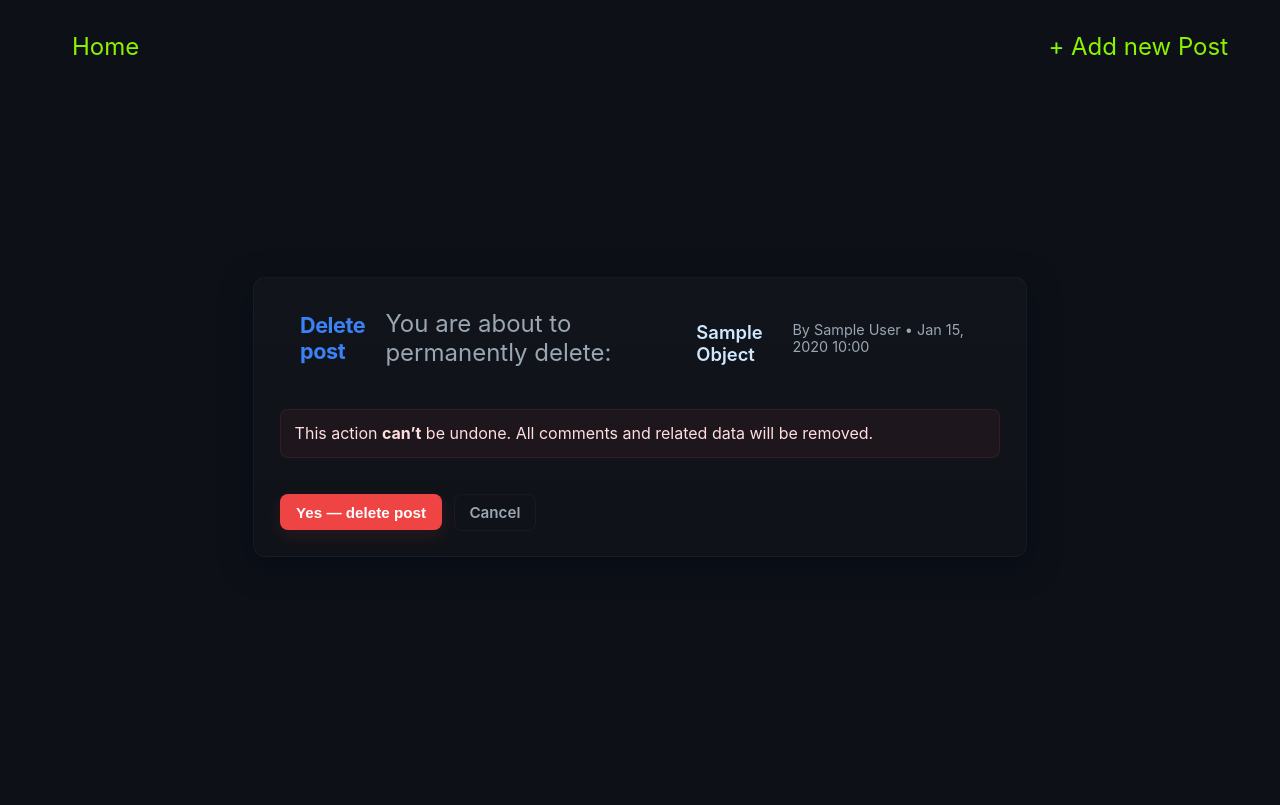
After one commit to peterkahumu/Blog_website-Django-Recap, a Django app: template templates/posts/delete_post.html in a window 1280 px wide. The commit adds this page. Run offline with Django 3.2, Linux system fonts and the light colour scheme; the template is opened without the code that fills it: most values are stand-ins (such as "Sample title", 1, 10 or a date in 2020).

Commit message:
feat: Delete functionality, test: implemented test for CRUD views, refactored existing ones for clarity

```diff
--- a/blogs/models.py
+++ b/blogs/models.py
@@ -17,6 +17,9 @@ class Post(models.Model):
     created_at = models.DateTimeField(auto_now_add=True)
     updated_at = models.DateTimeField(auto_now=True)
 
+    class Meta:
+        ordering = ['-created_at']
+
     def __str__(self):
         return self.title
 
--- a/blogs/urls.py
+++ b/blogs/urls.py
@@ -1,9 +1,10 @@
 from django.urls import path
-from .views import PostListView, PostDetailView, NewPostView, UpdatePostView
+from .views import PostListView, PostDetailView, NewPostView, UpdatePostView, DeletePostView
 
 urlpatterns = [
     path("", PostListView.as_view(), name="home"),
     path("post/<uuid:pk>/", PostDetailView.as_view(), name="post-detail"),
     path("post/new/", NewPostView.as_view(), name="new-post"),
     path("post/<uuid:pk>/edit/", UpdatePostView.as_view(), name="update-post"),
+    path("post/<uuid:pk>/delete/", DeletePostView.as_view(), name="delete-post"),
 ]
--- /dev/null
+++ b/static/css/delete.css
@@ -0,0 +1,137 @@
+/* delete.css - minimal, modern, accessible */
+:root {
+    --bg: #0d1117;
+    --card: #0f1720;
+    --muted: #9aa6b2;
+    --accent: #3b82f6;
+    --danger: #ef4444;
+    --ok: #10b981;
+    --glass: rgba(255, 255, 255, 0.03);
+}
+
+body {
+    background: var(--bg);
+    color: #e6edf3;
+    font-family: "Inter", system-ui, -apple-system, "Segoe UI", Roboto, "Helvetica Neue", Arial;
+    margin: 0;
+    padding: 2rem;
+    -webkit-font-smoothing: antialiased;
+}
+
+.del-wrap {
+    display: flex;
+    justify-content: center;
+    align-items: center;
+    min-height: calc(100vh - 120px);
+    padding: 1rem;
+}
+
+.card {
+    width: 100%;
+    max-width: 720px;
+    background: linear-gradient(180deg, rgba(255, 255, 255, 0.02), rgba(255, 255, 255, 0.01));
+    border-radius: 12px;
+    box-shadow: 0 8px 30px rgba(2, 6, 23, 0.6);
+    padding: 1.6rem;
+    border: 1px solid rgba(255, 255, 255, 0.03);
+}
+
+.card-head h1 {
+    margin: 0;
+    font-size: 1.35rem;
+    color: var(--accent);
+    letter-spacing: -0.02em;
+}
+
+.post-title {
+    margin: 0.6rem 0 0;
+    font-size: 1.15rem;
+    color: #cfe8ff;
+    font-weight: 600;
+}
+
+.muted {
+    color: var(--muted);
+    margin: 0.35rem 0;
+}
+
+.small {
+    font-size: 0.9rem;
+    color: var(--muted);
+}
+
+.card-body {
+    margin-top: 1.25rem;
+    display: flex;
+    flex-direction: column;
+    gap: 1rem;
+}
+
+.warn {
+    background: rgba(239, 68, 68, 0.06);
+    color: #ffdede;
+    padding: 0.85rem;
+    border-radius: 8px;
+    border: 1px solid rgba(239, 68, 68, 0.12);
+}
+
+.del-form {
+    display: flex;
+    gap: 0.75rem;
+    align-items: center;
+    margin-top: 0.25rem;
+}
+
+.btn {
+    display: inline-block;
+    padding: 0.6rem 1rem;
+    border-radius: 8px;
+    text-decoration: none;
+    font-weight: 600;
+    cursor: pointer;
+    border: none;
+    font-size: 0.95rem;
+}
+
+.btn-danger {
+    background: var(--danger);
+    color: white;
+    box-shadow: 0 6px 18px rgba(239, 68, 68, 0.12);
+}
+
+.btn-cancel {
+    background: transparent;
+    color: var(--muted);
+    border: 1px solid rgba(255, 255, 255, 0.04);
+    padding: 0.5rem 0.9rem;
+    border-radius: 8px;
+}
+
+.btn:hover {
+    transform: translateY(-1px);
+    transition: .12s ease;
+}
+
+.btn:active {
+    transform: translateY(0);
+}
+
+@media (max-width:640px) {
+    .card {
+        padding: 1rem;
+        border-radius: 10px;
+    }
+
+    .card-head h1 {
+        font-size: 1.1rem;
+    }
+
+    .del-form {
+        flex-direction: column;
+        align-items: stretch;
+    }
+
+    .btn {
+        width: 100%;
+    }
+}
--- a/templates/base.html
+++ b/templates/base.html
@@ -8,11 +8,12 @@
     <title>{% block title %} {% endblock title %}</title>
     <link href="https://fonts.googleapis.com/css?family=Source+Sans+Pro:400" rel="stylesheet">
     <link rel="stylesheet" href="{% static 'css/base.css' %}">
+    {% block extra_head %} {% endblock extra_head %}
 </head>
 
 <body>
     <header>
-        <a class="nav-left action" href="{% url 'home' %}">Django Blogs</a>
+        <a class="nav-left action" href="{% url 'home' %}">Home</a>
         <a class="nav-right action" href="{% url 'new-post' %}">+ Add new Post</a>
     </header>
 
--- /dev/null
+++ b/templates/posts/delete_post.html
@@ -0,0 +1,32 @@
+{% extends "base.html" %}
+{% load static %}
+
+{% block title %}Confirm delete — {{ object.title }}{% endblock title %}
+{% block extra_head %}
+<link rel="stylesheet" href="{% static 'css/delete.css' %}">
+{% endblock extra_head %}
+
+{% block content %}
+<section class="del-wrap">
+    <div class="card">
+        <header class="card-head">
+            <h1>Delete post</h1>
+            <p class="muted">You are about to permanently delete:</p>
+            <p class="post-title">{{ object.title }}</p>
+            <p class="muted small">By {{ object.author }} • {{ object.created_at|date:"M j, Y H:i" }}</p>
+        </header>
+
+        <div class="card-body">
+            <p class="warn">
+                This action <strong>can’t</strong> be undone. All comments and related data will be removed.
+            </p>
+
+            <form method="post" class="del-form">
+                {% csrf_token %}
+                <button type="submit" class="btn btn-danger">Yes — delete post</button>
+                <a href="{% url 'post-detail' object.pk %}" class="btn btn-cancel">Cancel</a>
+            </form>
+        </div>
+    </div>
+</section>
+{% endblock content %}
--- a/templates/posts/post_detail.html
+++ b/templates/posts/post_detail.html
@@ -7,6 +7,7 @@
 <h2 class="post-author">Author: {{post.author}}</h2>
 <p class="post-body">{{post.body}}</p>
 
-<a class="action" href="{{post.get_update_url}}">+ Update Post</a>
+<a class="action" href="{{post.get_update_url}}">+ Update Post</a><br>
+<a style="color: red; font-size: 1.5rem;" href="{% url 'delete-post' post.id %}">X Delete Post</a>
 
 {% endblock content %}
```
Also changed, not shown: blogs/tests.py (+74 -22 lines), blogs/views.py (+8 -1 lines).
